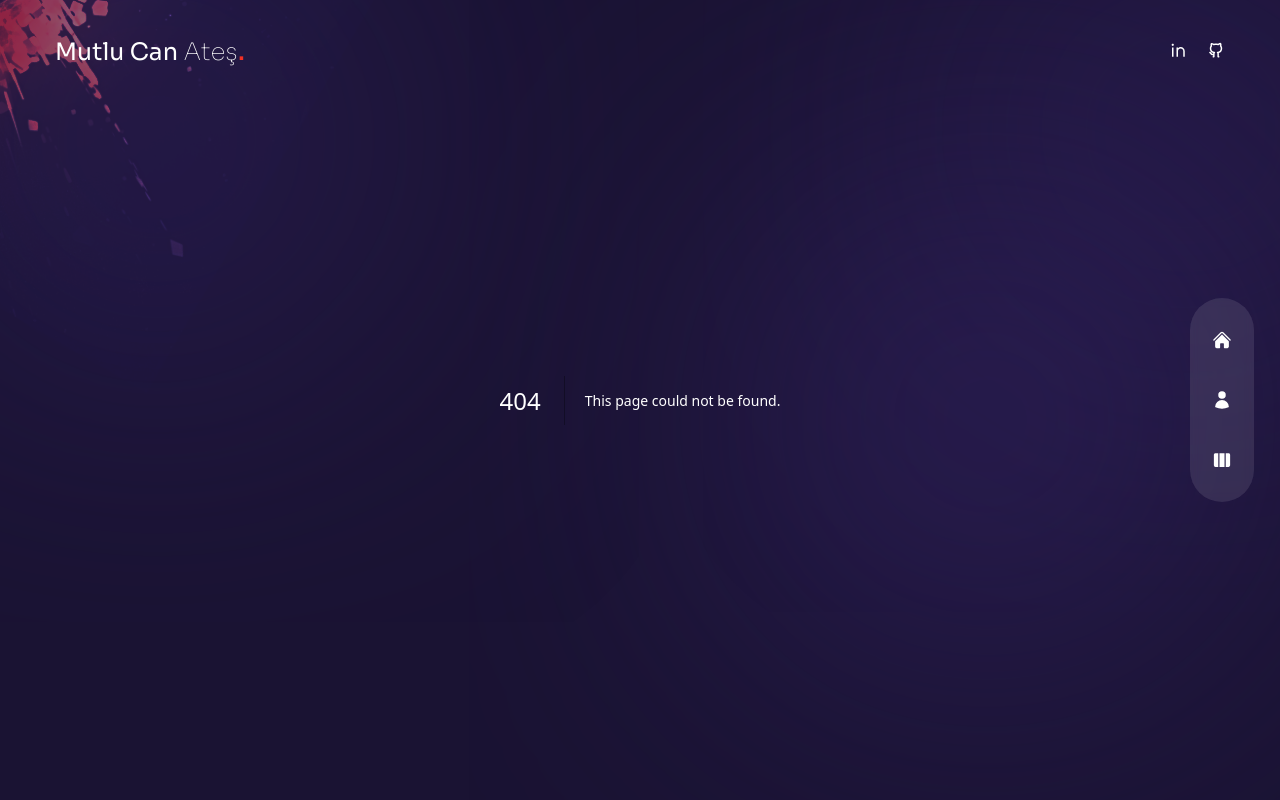
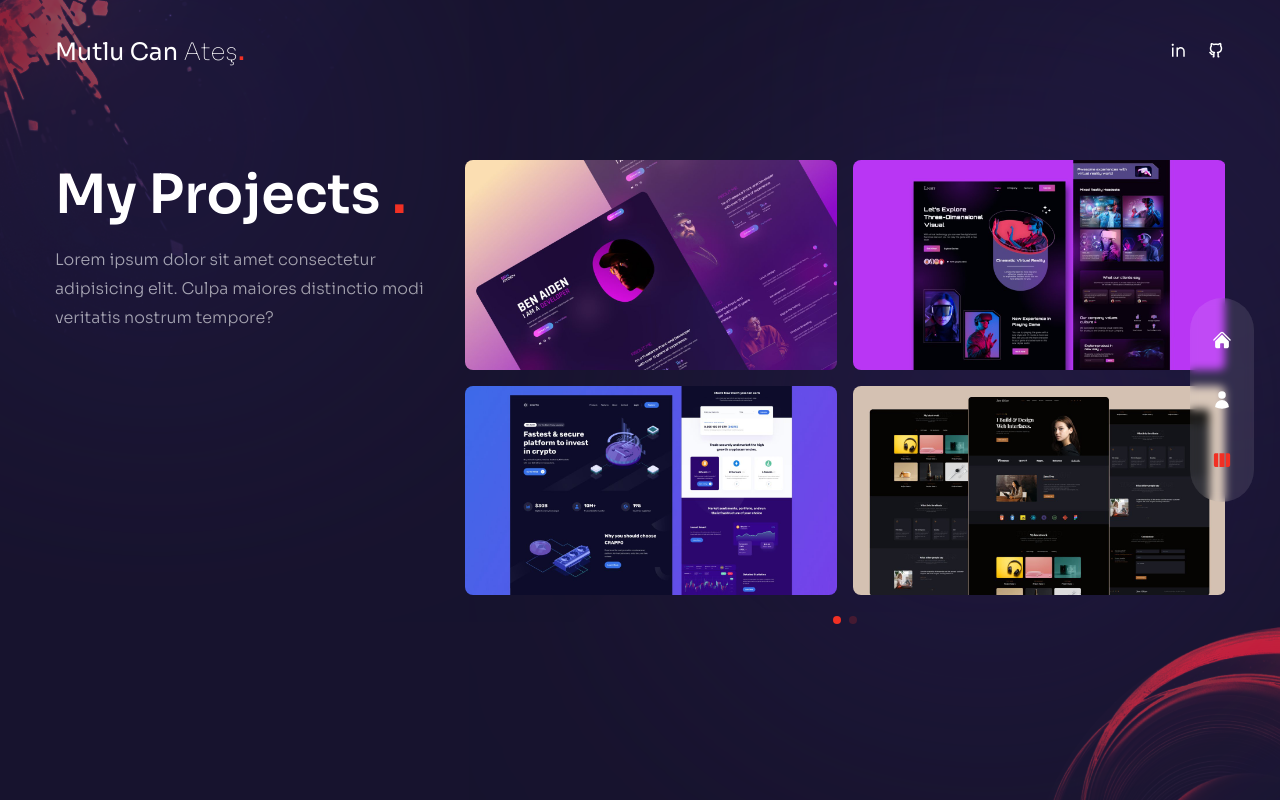
Before and after one commit to can-ates/me-v2, a Next.js app: page /projects in a window 1280 px wide. Before the commit this address had no page. Built offline with nearby package versions, Linux system fonts and the light colour scheme.

Commit message:
projects section added

```diff
--- a/package.json
+++ b/package.json
@@ -16,7 +16,7 @@
     "react-dom": "^18",
     "react-icons": "^5.0.1",
     "react-tsparticles": "^2.12.2",
-    "swiper": "^11.0.5",
+    "swiper": "^9.4.0",
     "tailwind-scrollbar": "^3.0.5",
     "tsparticles": "^2.0.6"
   },
--- a/src/app/components/Header.tsx
+++ b/src/app/components/Header.tsx
@@ -6,7 +6,7 @@ const Header = () => {
   return (
     <header className="absolute z-30 w-full items-center px-16 xl:h-[90px] xl:px-0">
       <div className="container mx-auto">
-        <div className="flex flex-col items-center justify-between gap-y-6 py-8 xl:flex-row">
+        <div className="flex flex-col items-center justify-between gap-y-6 py-8 md:flex-row">
           {/* logo */}
           <Link href="/">
             <span className="text-2xl">Mutlu Can </span>
--- a/src/app/components/Nav.tsx
+++ b/src/app/components/Nav.tsx
@@ -8,7 +8,7 @@ import { usePathname } from 'next/navigation';
 export const navData = [
   { name: 'home', path: '/', icon: <HiHome /> },
   { name: 'about', path: '/about', icon: <HiUser /> },
-  { name: 'work', path: '/work', icon: <HiViewColumns /> },
+  { name: 'projects', path: '/projects', icon: <HiViewColumns /> },
 ];
 
 const Nav = () => {
--- a/src/app/components/ServiceSlider.tsx
+++ /dev/null
@@ -1,44 +0,0 @@
-// icons
-import {
-  RxCrop,
-  RxPencil2,
-  RxDesktop,
-  RxReader,
-  RxRocket,
-} from "react-icons/rx";
-
-
-// data
-const serviceData = [
-  {
-    icon: <RxCrop />,
-    title: 'Branding',
-    description: 'Lorem ipsum dolor sit amet, consectetur adipiscing elit.',
-  },
-  {
-    icon: <RxPencil2 />,
-    title: 'Design',
-    description: 'Lorem ipsum dolor sit amet, consectetur adipiscing elit.',
-  },
-  {
-    icon: <RxDesktop />,
-    title: 'Development',
-    description: 'Lorem ipsum dolor sit amet, consectetur adipiscing elit.',
-  },
-  {
-    icon: <RxReader />,
-    title: 'Copywriting',
-    description: 'Lorem ipsum dolor sit amet, consectetur adipiscing elit.',
-  },
-  {
-    icon: <RxRocket />,
-    title: 'SEO',
-    description: 'Lorem ipsum dolor sit amet, consectetur adipiscing elit.',
-  },
-];
-
-const ServiceSlider = () => {
-  return <div>Service Slider</div>;
-};
-
-export default ServiceSlider;
--- a/src/app/components/WorkSlider.tsx
+++ b/src/app/components/WorkSlider.tsx
@@ -1,22 +1,31 @@
-// data
+import { Swiper, SwiperSlide } from 'swiper/react';
+
+import 'swiper/css';
+import 'swiper/css/free-mode';
+import 'swiper/css/pagination';
+
+import { Pagination } from 'swiper';
+import { BsArrowRight } from 'react-icons/bs';
+import Image from 'next/image';
+
 const workSlides = {
   slides: [
     {
       images: [
         {
-          title: 'title',
+          title: 'title1',
           path: '/thumb1.jpg',
         },
         {
-          title: 'title',
+          title: 'title2',
           path: '/thumb2.jpg',
         },
         {
-          title: 'title',
+          title: 'title3',
           path: '/thumb3.jpg',
         },
         {
-          title: 'title',
+          title: 'title4',
           path: '/thumb4.jpg',
         },
       ],
@@ -24,19 +33,19 @@ const workSlides = {
     {
       images: [
         {
-          title: 'title',
+          title: 'title5',
           path: '/thumb4.jpg',
         },
         {
-          title: 'title',
+          title: 'title6',
           path: '/thumb1.jpg',
         },
         {
-          title: 'title',
+          title: 'title7',
           path: '/thumb2.jpg',
         },
         {
-          title: 'title',
+          title: 'title8',
           path: '/thumb3.jpg',
         },
       ],
@@ -45,7 +54,55 @@ const workSlides = {
 };
 
 const WorkSlider = () => {
-  return <div>Work Slider</div>;
+  return (
+    <Swiper
+      spaceBetween={10}
+      pagination={{
+        clickable: true,
+      }}
+      modules={[Pagination]}
+      className="h-[280px] lg:h-[480px]"
+    >
+      {workSlides.slides.map((slide, index) => {
+        return (
+          <SwiperSlide key={index}>
+            <div className="grid cursor-pointer grid-cols-2 grid-rows-2 gap-4">
+              {slide.images.map((image, index) => {
+                return (
+                  <div
+                    key={image.title}
+                    className="group relative flex items-center justify-center overflow-hidden rounded-lg"
+                  >
+                    <div className="itesm-center group relative flex justify-center overflow-hidden">
+                      {/* image */}
+                      <Image src={image.path} width={500} height={300} alt="" />
+                      {/* overlay gradient */}
+                      <div className="absolute inset-0 bg-gradient-to-l from-transparent via-[#e838cc] to-[#4a22bd] opacity-0 transition-all duration-700 group-hover:opacity-80"></div>
+                      {/* title */}
+                      <div className="absolute bottom-0 translate-y-full transition-all duration-300 group-hover:-translate-y-10 group-hover:xl:-translate-y-20">
+                        <div className="flex items-center gap-x-2 text-[13px] tracking-[0.2em]">
+                          {/* title part1 */}
+                          <div className="delay-100">LIVE</div>
+                          {/* title part2 */}
+                          <div className="translate-y-[500%] transition-all delay-150 duration-300 group-hover:translate-y-0">
+                            PROJECT
+                          </div>
+                          {/* icon */}
+                          <div>
+                            <BsArrowRight className="translate-y-[500%] text-xl transition-all delay-200 duration-300 group-hover:translate-y-0" />
+                          </div>
+                        </div>
+                      </div>
+                    </div>
+                  </div>
+                );
+              })}
+            </div>
+          </SwiperSlide>
+        );
+      })}
+    </Swiper>
+  );
 };
 
 export default WorkSlider;
--- /dev/null
+++ b/src/app/projects/page.tsx
@@ -0,0 +1,54 @@
+'use client';
+
+import WorkSlider from '../components/WorkSlider';
+import Bulb from '../components/Bulb';
+import Circles from '../components/Circles';
+
+import { motion } from 'framer-motion';
+import { fadeIn } from '../constants/variants';
+
+const Work = () => {
+  return (
+    <div className="flex h-full items-center bg-primary/30 py-36">
+      <Circles />
+      <div className="container mx-auto">
+        <div className="flex flex-col gap-x-8 xl:flex-row">
+          {/* text */}
+          <div className="mb-4 flex flex-col text-center xl:mb-0 xl:w-[30vw] xl:text-left">
+            <motion.h2
+              variants={fadeIn('up', '0.2')}
+              initial="hidden"
+              animate="show"
+              exit="hidden"
+              className="h2 xl:mt-0"
+            >
+              My Projects <span className="text-accent">.</span>
+            </motion.h2>
+            <motion.p
+              variants={fadeIn('up', '0.4')}
+              initial="hidden"
+              animate="show"
+              exit="hidden"
+              className="mx-auto mb-4 max-w-[400px] xl:mx-0"
+            >
+              Lorem ipsum dolor sit amet consectetur adipisicing elit. Culpa
+              maiores distinctio modi veritatis nostrum tempore?
+            </motion.p>
+          </div>
+          {/* slider */}
+          <motion.div
+            variants={fadeIn('down', 0.6)}
+            initial="hidden"
+            animate="show"
+            exit="hidden"
+            className="w-full xl:max-w-[65%]"
+          >
+            <WorkSlider />
+          </motion.div>
+        </div>
+      </div>
+    </div>
+  );
+};
+
+export default Work;
--- a/src/app/work/page.tsx
+++ /dev/null
@@ -1,6 +0,0 @@
-'use client';
-const Work = () => {
-  return <div>Work</div>;
-};
-
-export default Work;
```
Also changed, not shown: 1 other file (tests, documents, lock files or other folders).
